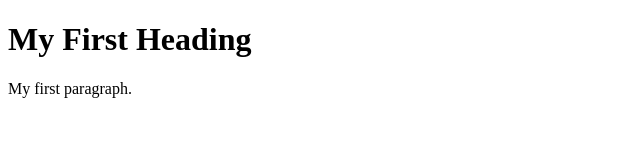
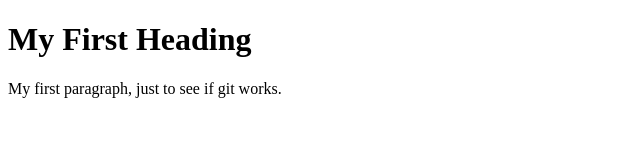
Before and after one commit to lx93/lx93.github.io, a plain HTML site: page index.html in a window 1280 px wide. Shown: the whole page, without its empty margins (0-640 px from the left). Drawn offline with Linux system fonts and the light colour scheme.

Commit message:
first commmit

```diff
--- a/index.html
+++ b/index.html
@@ -4,7 +4,7 @@
 
 <h1>My First Heading</h1>
 
-<p>My first paragraph.</p>
+<p>My first paragraph, just to see if git works.</p>
 
 </body>
 </html>
```
